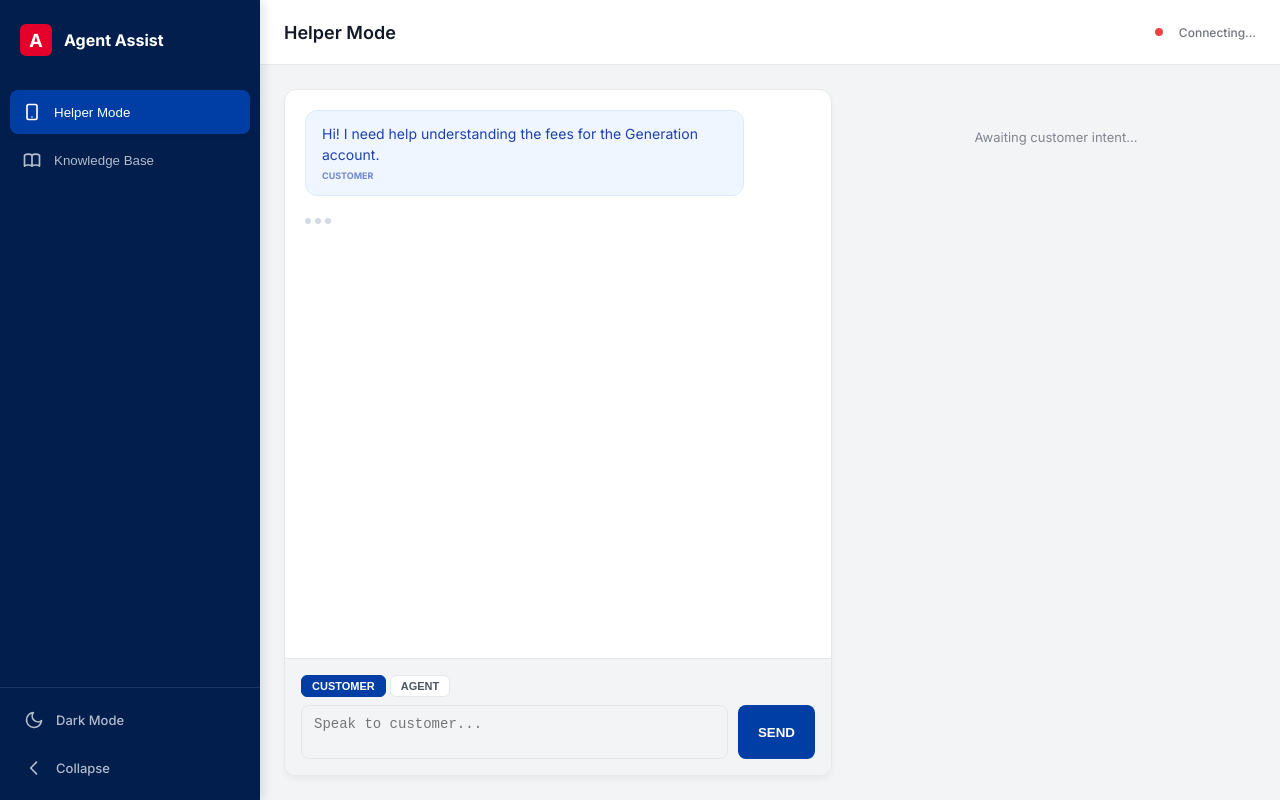
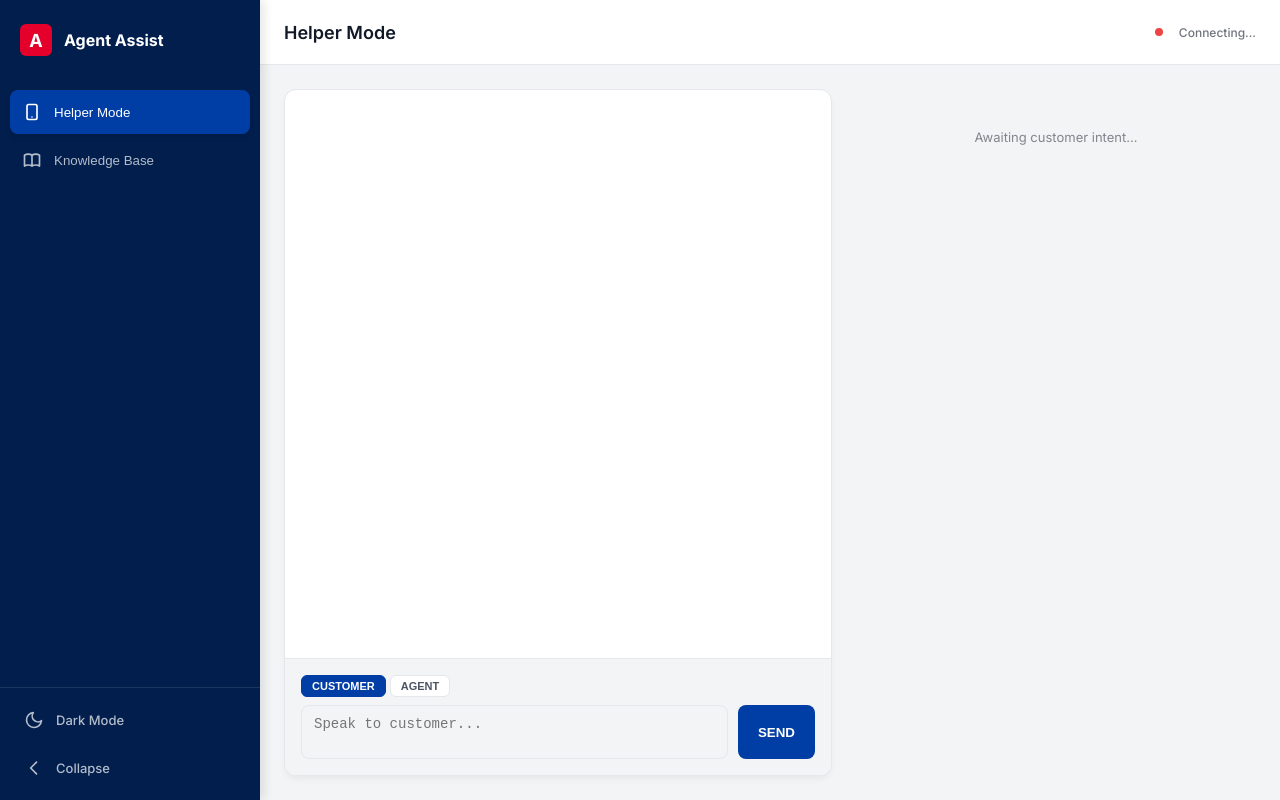
Before and after one commit to faranheit10/atb_agent_assist, a plain HTML site: page index.html in a window 1280 px wide. Drawn offline with nearby package versions, Linux system fonts and the light colour scheme; no server answers.

Commit message:
UI: Clear initial chat message and add safety check for empty conversation

```diff
--- a/index.html
+++ b/index.html
@@ -888,7 +888,7 @@ function MainApp() {
     const [collapsed, setCollapsed] = useState(false);
     const [theme, setTheme] = useState(localStorage.getItem('atb_theme') || 'light');
     const [view, setView] = useState('assist');
-    const [msgs, setMsgs] = useState([{ role: "customer", content: "Hi! I need help understanding the fees for the Generation account." }]);
+    const [msgs, setMsgs] = useState([]);
     const [sugg, setSugg] = useState(null);
     const [loading, setLoading] = useState(false);
     const [health, setHealth] = useState(null);
@@ -900,11 +900,11 @@ function MainApp() {
 
     useEffect(() => {
         fetch(`${API_BASE}/health`).then(r => r.json()).then(setHealth).catch(() => setHealth({status:'offline'}));
-        fetchSugg(msgs);
+        if (msgs.length > 0) fetchSugg(msgs);
     }, []);
 
     const fetchSugg = async (currentMsgs) => {
-        if (currentMsgs[currentMsgs.length-1].role !== 'customer') return;
+        if (!currentMsgs.length || currentMsgs[currentMsgs.length-1].role !== 'customer') return;
         setLoading(true); setSugg(null);
         try {
             const response = await fetch(`${API_BASE}/suggest_stream`, {
```
Also changed, not shown: 1 other file.
